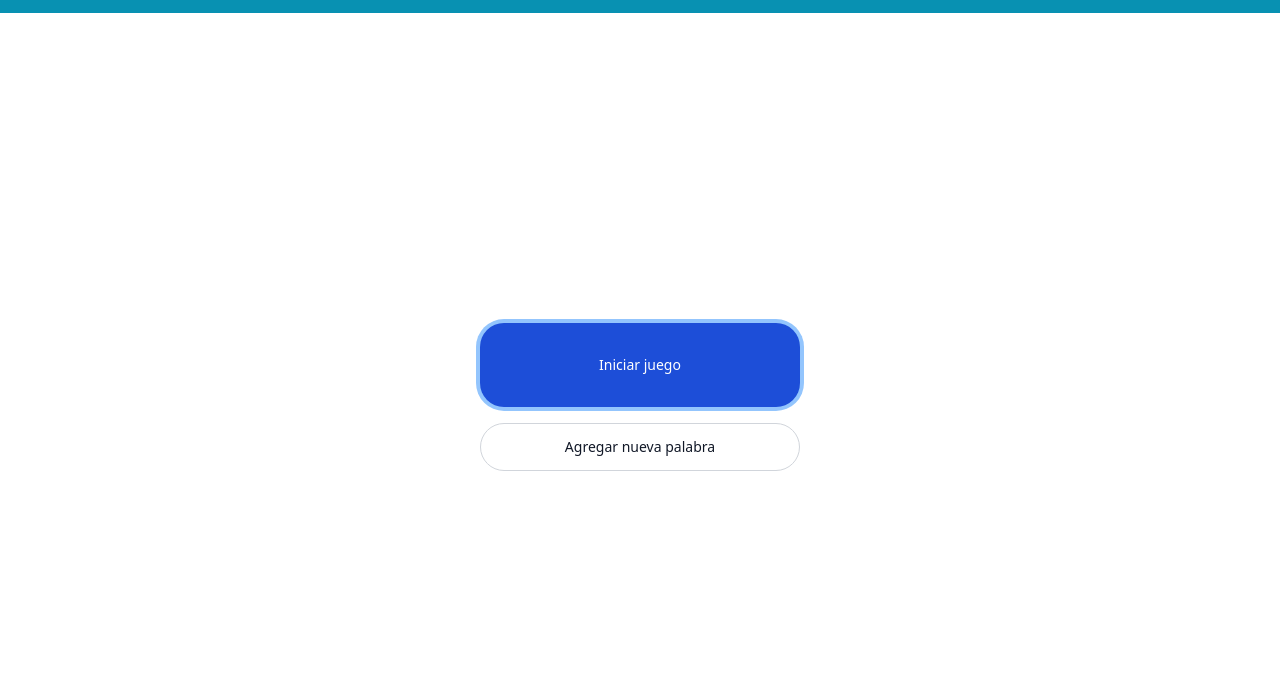
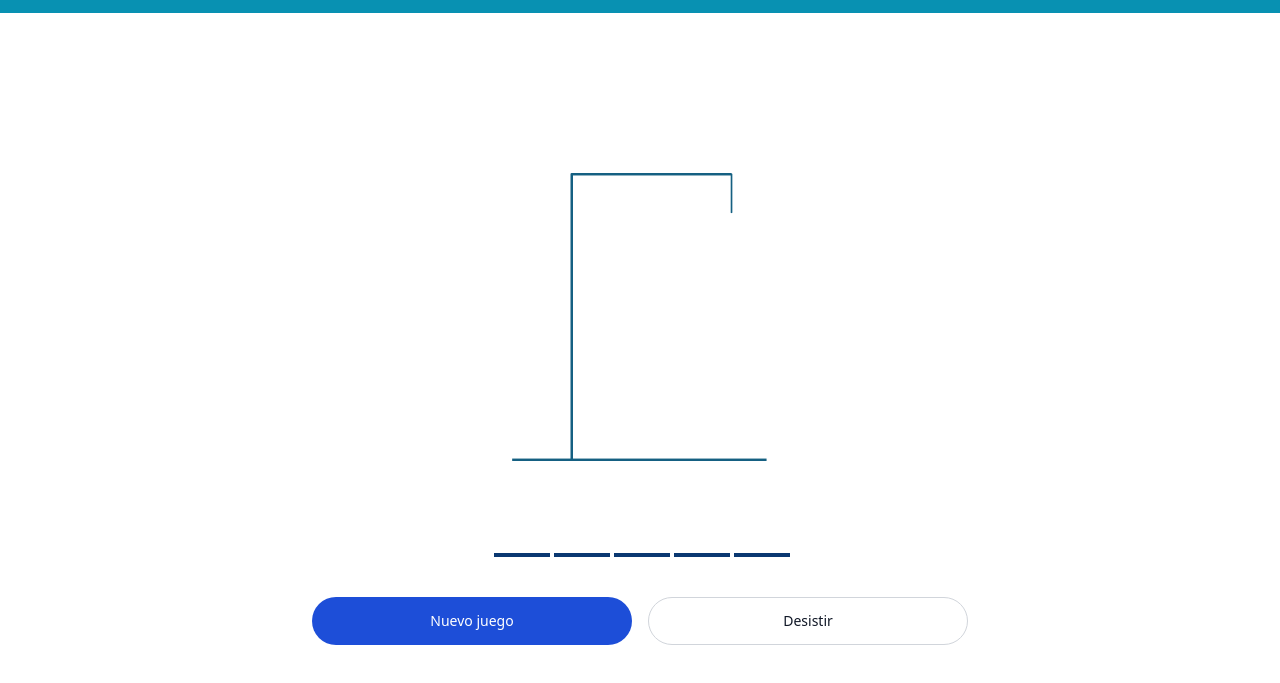
Before and after one commit to JulianRengifo/juego-ahorcado, a website: page src/index.html in a window 1280 px wide. Both pictures are taken after a click on the button "Iniciar juego". Shown: the part 67-750 px from the top of the page. Drawn offline with Linux system fonts and the light colour scheme.

Commit message:
Se crea la function nuevo juego
Se crea la function nuevo juego donde se seleccionara una palabra aleatoria y mensajes de ganado o perdido

```diff
--- a/src/index.html
+++ b/src/index.html
@@ -48,7 +48,7 @@
                     </div>
                 </div>
 
-                <button id="iniciar" class=" text-white bg-blue-700 hover:bg-blue-800 focus:ring-4 focus:ring-blue-300 font-medium rounded-3xl text-sm w-80 py-8 mb-2 dark:bg-blue-600 dark:hover:bg-blue-700 focus:outline-none dark:focus:ring-blue-800 ">Iniciar juego</button>
+                <button id="iniciar" onclick="iniciar()" class=" text-white bg-blue-700 hover:bg-blue-800 focus:ring-4 focus:ring-blue-300 font-medium rounded-3xl text-sm w-80 py-8 mb-2 dark:bg-blue-600 dark:hover:bg-blue-700 focus:outline-none dark:focus:ring-blue-800 ">Iniciar juego</button>
                 <button id="agregar" onclick="agregarPalabra()" class="text-gray-900 bg-white border border-gray-300 focus:outline-none hover:bg-gray-100 focus:ring-4 focus:ring-gray-100 font-medium rounded-3xl text-sm w-80 h-12 mb-2 mt-2 dark:bg-gray-800 dark:text-white dark:border-gray-600 dark:hover:bg-gray-700 dark:hover:border-gray-600 dark:focus:ring-gray-700">Agregar nueva palabra</button>
                 <br>
 
@@ -57,7 +57,7 @@
                     <button id="guardar" onclick="guardarPalabra()" style="display: none;" class=" text-white bg-blue-700 hover:bg-blue-800 focus:ring-4 focus:ring-blue-300 font-medium rounded-3xl text-sm w-80 h-12 mb-2 dark:bg-blue-600 dark:hover:bg-blue-700 focus:outline-none dark:focus:ring-blue-800 ">Guardar y empezar</button>
                     <button id="cancelar" onclick="cancelar()" style="display: none;" class="text-gray-900 bg-white border border-gray-300 focus:outline-none hover:bg-gray-100 focus:ring-4 focus:ring-gray-100 font-medium rounded-3xl text-sm w-80 h-12 mb-2 dark:bg-gray-800 dark:text-white dark:border-gray-600 dark:hover:bg-gray-700 dark:hover:border-gray-600 dark:focus:ring-gray-700">Cancelar</button>
 
-                    <button id="nuevo" style="display: none;" class=" text-white bg-blue-700 hover:bg-blue-800 focus:ring-4 focus:ring-blue-300 font-medium rounded-3xl text-sm w-80 h-12 mb-2 dark:bg-blue-600 dark:hover:bg-blue-700 focus:outline-none dark:focus:ring-blue-800 ">Nuevo juego</button>
+                    <button id="nuevo" onclick="nuevoJuego()" style="display: none;" class=" text-white bg-blue-700 hover:bg-blue-800 focus:ring-4 focus:ring-blue-300 font-medium rounded-3xl text-sm w-80 h-12 mb-2 dark:bg-blue-600 dark:hover:bg-blue-700 focus:outline-none dark:focus:ring-blue-800 ">Nuevo juego</button>
                     <button id="desistir" style="display: none;" class="text-gray-900 bg-white border border-gray-300 focus:outline-none hover:bg-gray-100 focus:ring-4 focus:ring-gray-100 font-medium rounded-3xl text-sm w-80 h-12 mb-2 dark:bg-gray-800 dark:text-white dark:border-gray-600 dark:hover:bg-gray-700 dark:hover:border-gray-600 dark:focus:ring-gray-700">Desistir</button>
                 </div>
             </div>
--- a/src/logica.js
+++ b/src/logica.js
@@ -1,4 +1,16 @@
 
+function iniciar(){
+
+    document.getElementById('agregar').style.display = 'none';
+    document.getElementById('iniciar').style.display = 'none';
+
+    document.getElementById('nuevo').style.display = "inline-block";
+    document.getElementById('desistir').style.display = "inline-block";
+    document.getElementById('hombre').style.display = "inline-block";
+    document.getElementById('hombre-ahorcado').style.display = "inline-block";
+    document.getElementById('adivinado').style.display = "inline-block";
+    document.getElementById('errado').style.display = "inline-block";
+}
 
 function agregarPalabra() {
 
@@ -51,12 +63,19 @@ function cancelar() {
 (function(){
     'use strict'
 
-    var juego = {
+    var palabras = [
+        "ALURA", "ORACLE", "FRONTEND", "BACKEND", "PROGRAMAR", "CODIGO", "ERROR", "DUBSTEP"
+    ]
+
+    // variable para almacenar la configuracion actual
+    var juego = null
+
+    /*var juego = {      // procemidimiento antes de ingresar las palabras a adivinar
         palabra: "ALURA",
         estado: 7,
         adivinado:["A","L"],
         errado: ["B","J","K","C"]
-    }
+    }*/
 
     var $html ={
         hombre: document.getElementById("hombre"),
@@ -157,9 +176,32 @@ function cancelar() {
             return
         }
         adivinar(juego, letra)
+        var estado = juego.estado
+        if(estado === 8){
+            alert("Felicidades, ganaste")
+        }else if(estado ===1){
+            let palabra = juego.palabra
+            alert("Lo siento, perdiste... la palabra era: " + palabra)
+        }
         dibujar(juego) // Al cambiar el estado por la letras ingresadas se debe volver a dibujar el muñeco
     }
 
-    dibujar(juego)
+    window.nuevoJuego = function nuevoJuego(){
+        var palabra = palabraAleatoria()
+        juego = {}
+        juego.palabra = palabra
+        juego.estado = 7
+        juego.adivinado = []
+        juego.errado = []
+        dibujar(juego)
+        console.log(juego)
+    }
+
+    function palabraAleatoria(){
+        var index = Math.trunc(Math.random() * palabras.length);
+        return palabras[index];
+    }
+
+    nuevoJuego()
 
 }());
```
